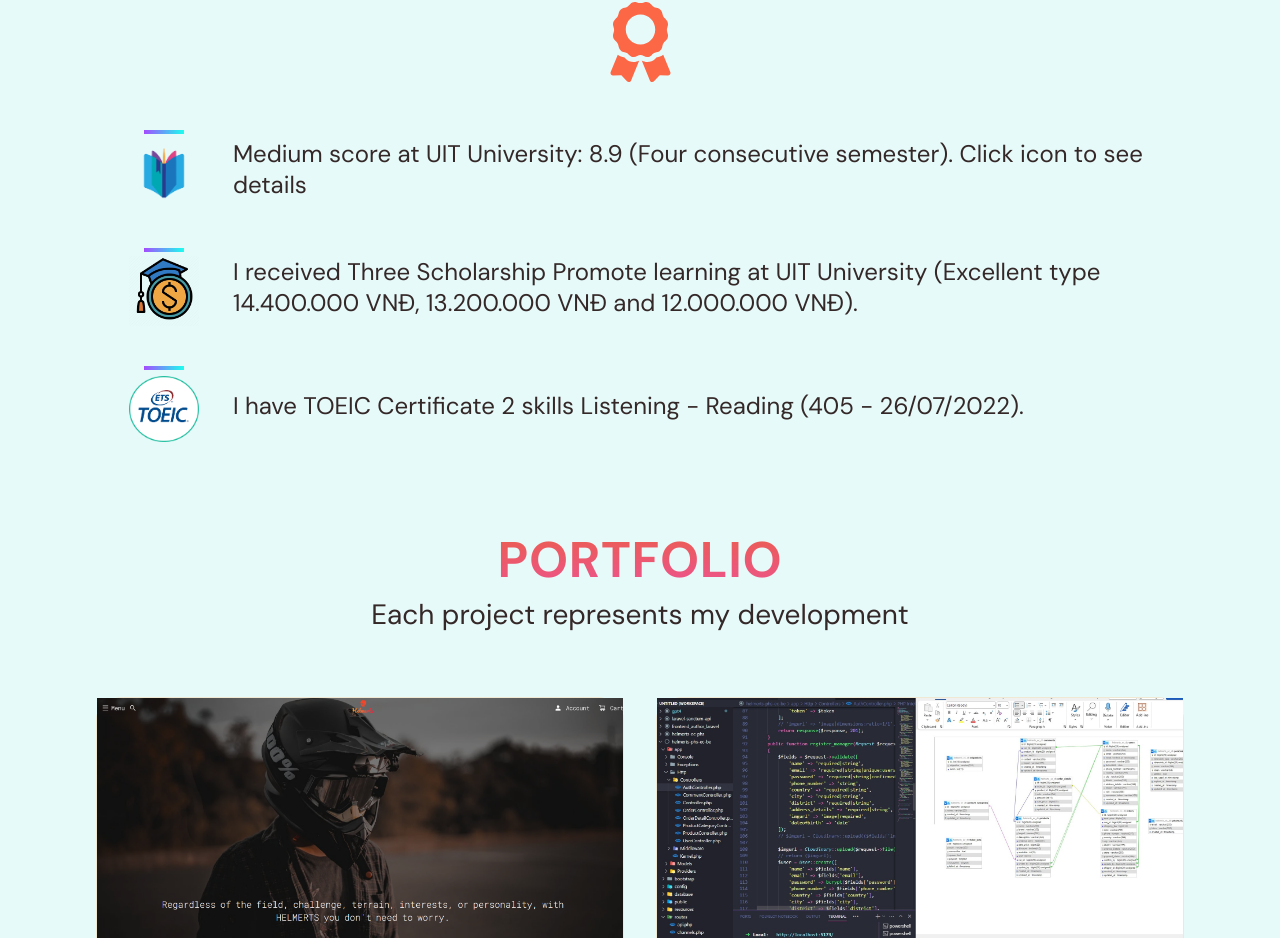
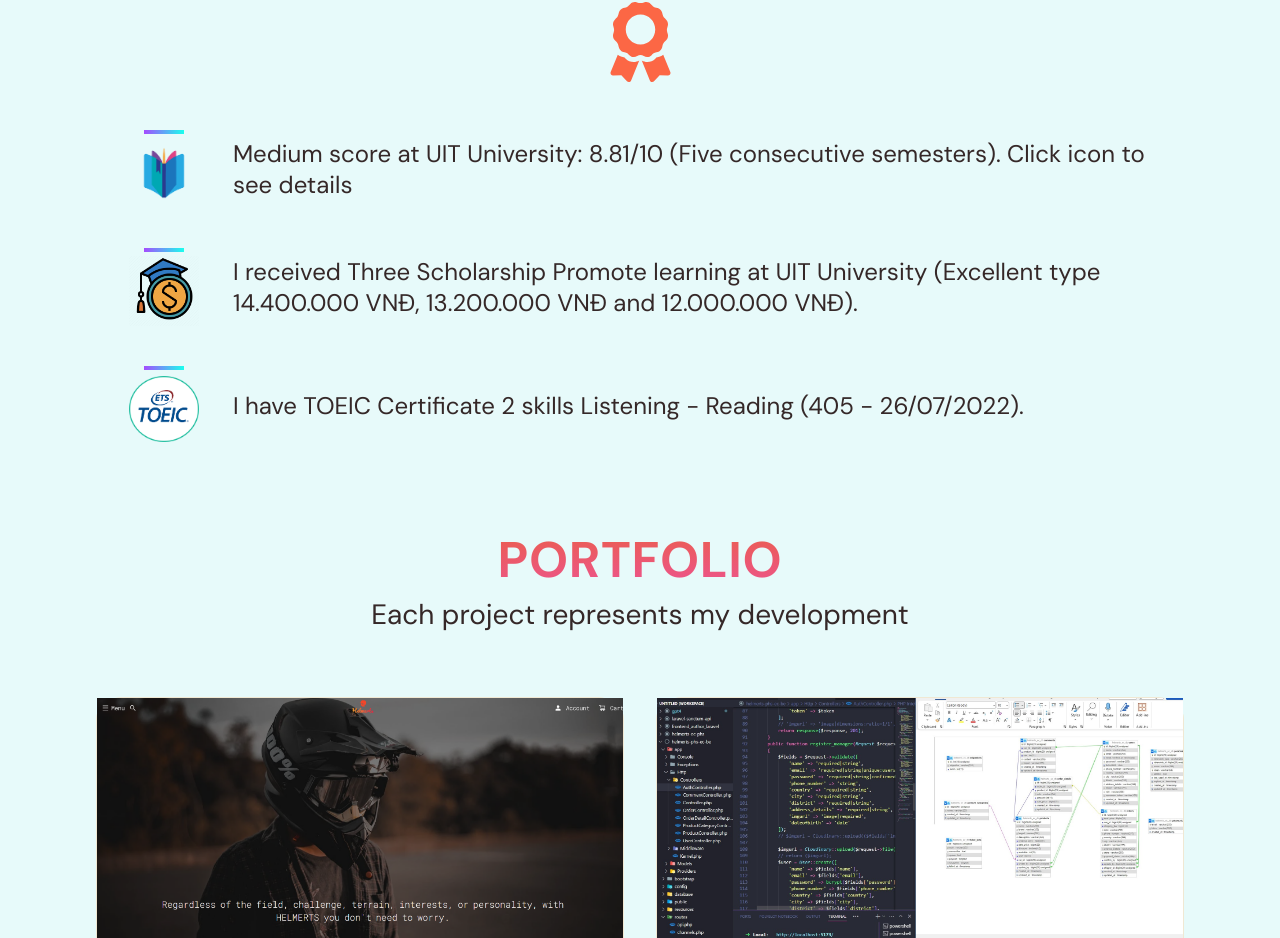
Before and after one commit to phuchs47203/portfolio-phs, a React (Vite) app: page / in a window 1280 px wide. Shown: the part 2176-3114 px from the top of the page. Built offline with nearby package versions, Linux system fonts and the light colour scheme.

Commit message:
edit score

```diff
--- a/package.json
+++ b/package.json
@@ -14,7 +14,8 @@
     "react": "^18.2.0",
     "react-dom": "^18.2.0",
     "react-icons": "^4.11.0",
-    "react-router-dom": "^6.18.0"
+    "react-router-dom": "^6.18.0",
+    "react-scroll-motion": "^0.3.2"
   },
   "devDependencies": {
     "@types/react": "^18.2.15",
--- a/src/container/Achievement/Achievement.jsx
+++ b/src/container/Achievement/Achievement.jsx
@@ -6,8 +6,8 @@ import { FaAward } from 'react-icons/fa';
 const achieDATA = [
     {
         logourl: imagess.score,
-        text: 'Medium score at UIT University: 8.9 (Four consecutive semester). Click icon to see details',
-        linkDemonstrate: 'https://drive.google.com/file/d/1rbe1vNDUKBPre7xBGVBzImYPN98AMrCR/view?usp=sharing',
+        text: 'Medium score at UIT University: 8.81/10 (Five consecutive semesters). Click icon to see details',
+        linkDemonstrate: 'https://drive.google.com/file/d/1mhUAVZcDfL5miRptiyXnEOHD0uhG6-D_/view?usp=sharing',
     },
     {
         logourl: imagess.scholarship,
```
Also changed, not shown: 1 other file (tests, documents, lock files or other folders).
